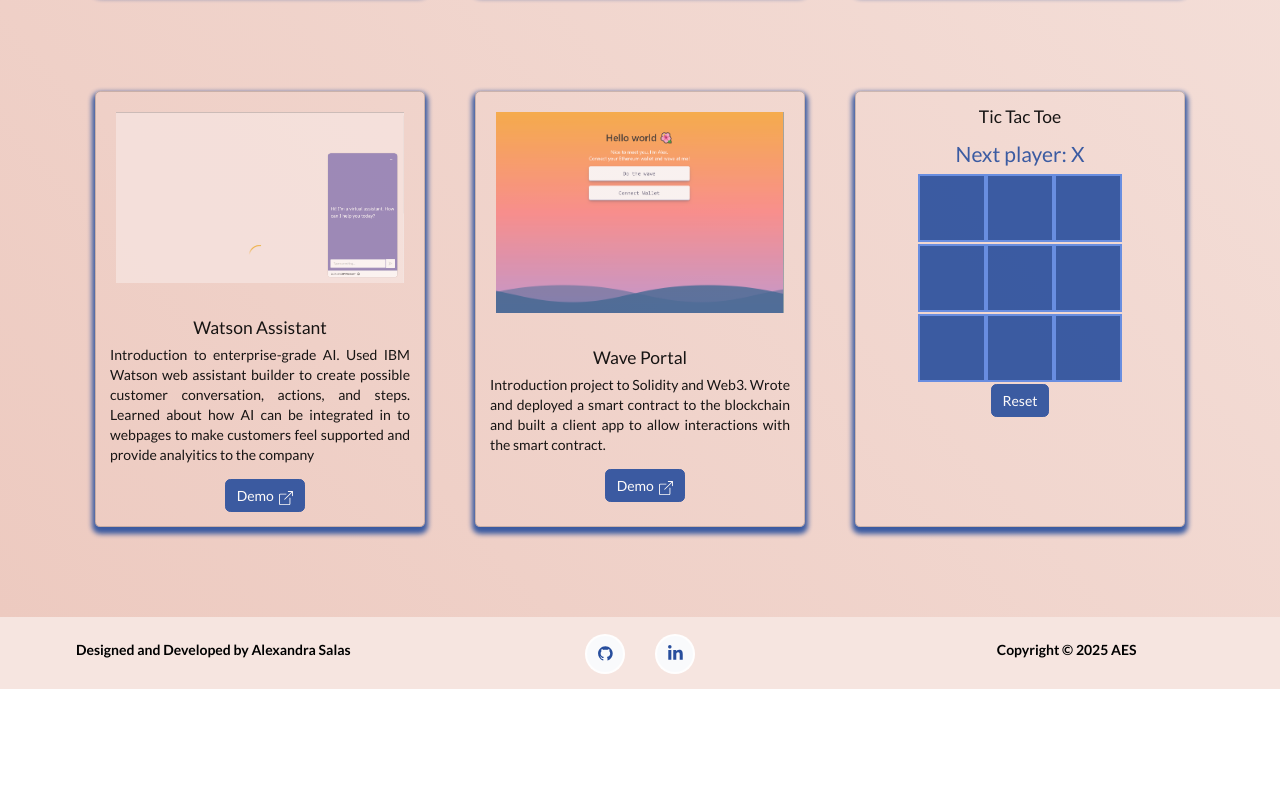
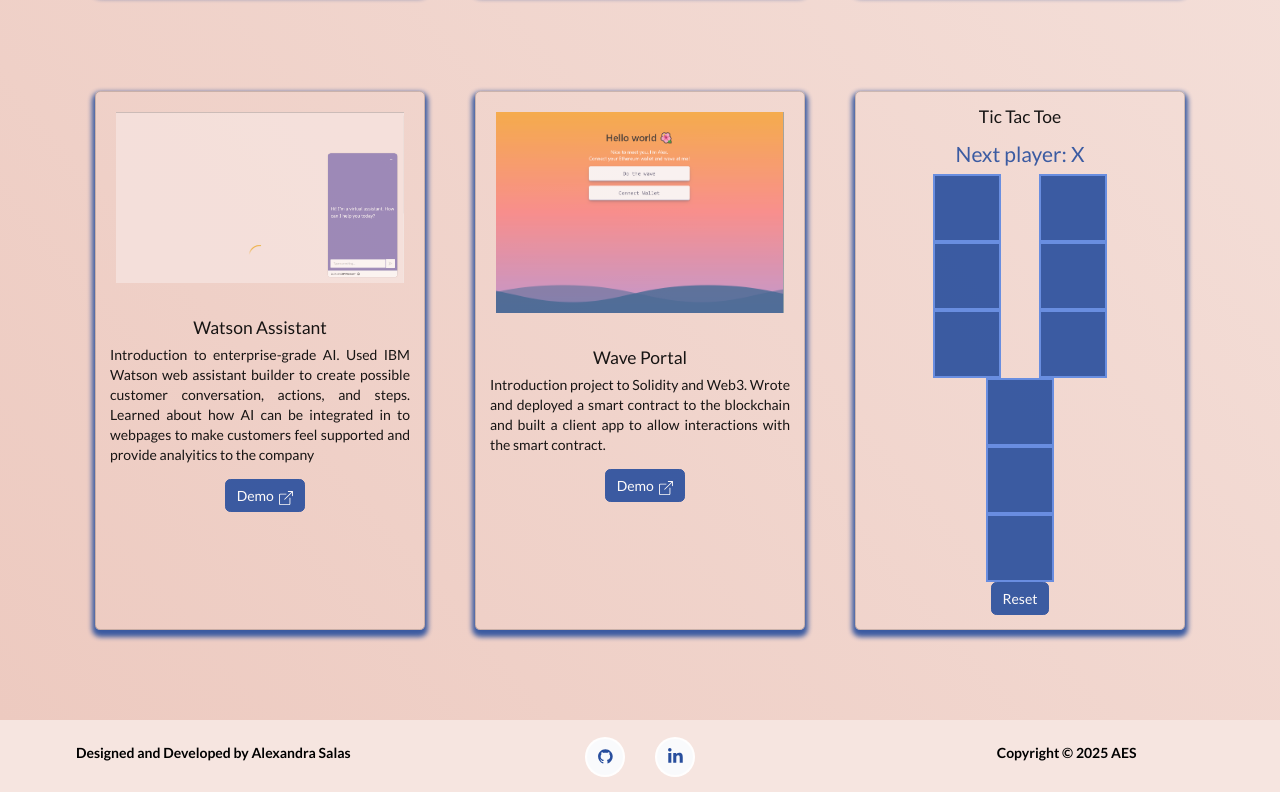
Before and after one commit to aesalas/SalasPortfolio, a React (Create React App) app: page /projects in a window 1280 px wide. Shown: the part 778-1570 px from the top of the page. Before the commit the page ends 1467 px from the top, so only its background shows below. Built offline with nearby package versions, Linux system fonts and the light colour scheme.

Commit message:
Update TTT

```diff
--- a/src/components/Projects/TicTac.js
+++ b/src/components/Projects/TicTac.js
@@ -6,9 +6,11 @@ import Button from "react-bootstrap/Button";
 // activate each square for playing
 function Square({ value, onSquareClick }) {
   return (
+    <div className="flex">
     <button className="square" onClick={onSquareClick}>
       {value}
     </button>
+    </div>
   );
 }
 
@@ -44,21 +46,21 @@ function Board({ xIsNext, squares, onPlay }) {
     <div>
       <Col className="status">{status}</Col>
       <Row className="game-board">
-        <div className="board-row padding-0">
+        <Col className="board-row padding-0">
           <Square value={squares[0]} onSquareClick={() => handleClick(0)} />
           <Square value={squares[1]} onSquareClick={() => handleClick(1)} />
           <Square value={squares[2]} onSquareClick={() => handleClick(2)} />
-        </div>
-        <div className="board-row padding-0">
+        </Col >
+        <Col className="board-row padding-0">
           <Square value={squares[3]} onSquareClick={() => handleClick(3)} />
           <Square value={squares[4]} onSquareClick={() => handleClick(4)} />
           <Square value={squares[5]} onSquareClick={() => handleClick(5)} />
-        </div>
-        <div className="board-row padding-0">
+        </Col>
+        <Col className="board-row padding-0">
           <Square value={squares[6]} onSquareClick={() => handleClick(6)} />
           <Square value={squares[7]} onSquareClick={() => handleClick(7)} />
           <Square value={squares[8]} onSquareClick={() => handleClick(8)} />
-        </div>
+        </Col>
 
       </Row>
     </div>
--- a/src/style.css
+++ b/src/style.css
@@ -599,7 +599,11 @@ text-align: center !important;
 /* ----------------------------------------- */
 /*           Tic Tac Toe Game                */
 /* ----------------------------------------- */
-
+.game{
+  padding-left: 55px !important;
+  padding-right: 55px !important;
+  color: var(--text-color);
+}
 .game-card{
   padding-top: 50px !important;
   padding-bottom: 50px !important;
@@ -615,7 +619,7 @@ text-align: center !important;
 }
 
 .square {
-  background: var(--accent1);
+  background: var(--accent3);
   border: 2px solid var(--accent3-highlight);
   font-size: 34px;
   font-weight: bold;
@@ -623,7 +627,7 @@ text-align: center !important;
   text-align: center;
   width: 68px;
 }
-.padding-0{
-  padding-right:0;
-  padding-left:0;
+.flex{
+  display: flex;
+  justify-content: center;
 }
```
